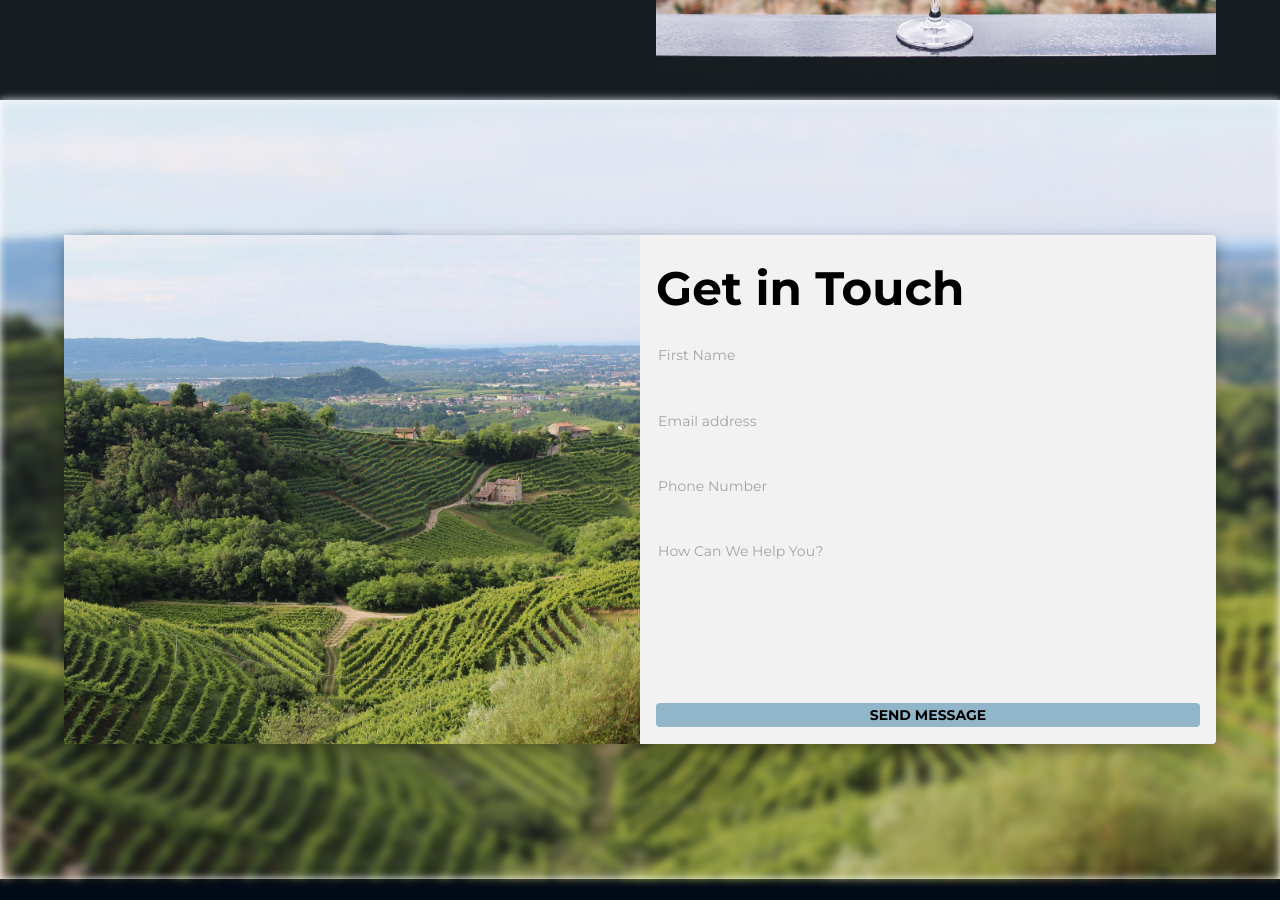
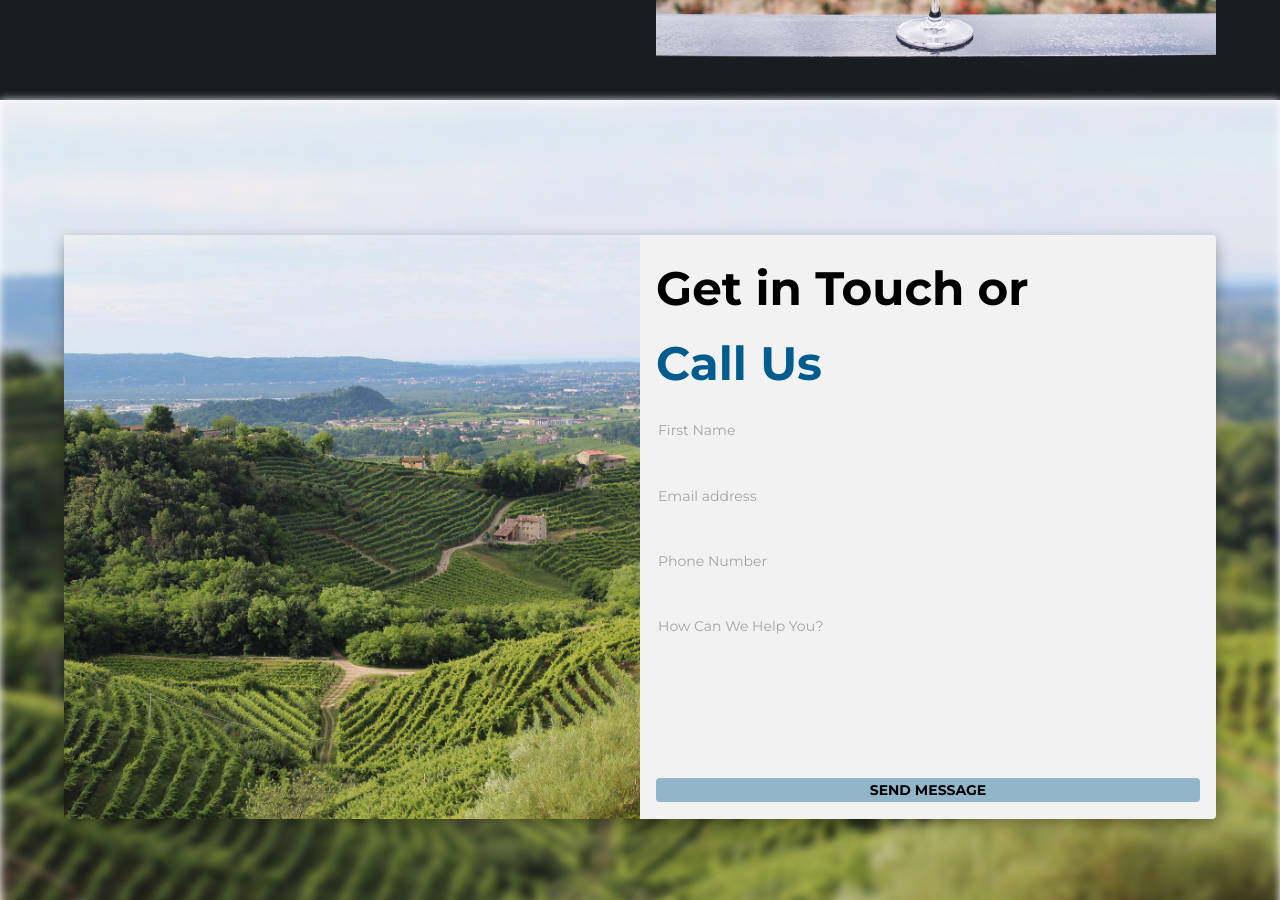
Before and after one commit to GG1982/vina-da-uva, a Jekyll site: the page built from pages/index.html, in a window 1280 px wide and 900 px high, scrolled down 3945 px. Built offline with Jekyll 4.4.1, drawn with Linux system fonts in a browser that asks for light colours; some of the changed text lies outside the part shown.

Commit message:
add call button to form and redirect email

```diff
--- a/_includes/footer.html
+++ b/_includes/footer.html
@@ -41,6 +41,7 @@
             <p class="capitalize">
                 Copyright - © Vino Da Uva LTD {{ site.time | date: '%Y' }}. All rights reserved.
             </p>
+            <p>Trading as: Uva d'Italia.</p>
             <p class="capitalize">
                 Registered Office Contact No: 020 8087 3088.
             </p>
--- a/_includes/form.html
+++ b/_includes/form.html
@@ -3,8 +3,8 @@
 
         <div class="back form-img"></div>
 
-        <form id="contact" action="https://formsubmit.co/e0752bbc7e692b41b24440f222355e73" method="POST" class="form">
-            <h5 class="padding-b-1 font-3">Get in Touch</h5>
+        <form id="contact" action="https://formsubmit.co/e3c0b2ef0fe009d9571546e1917aa5bb" method="POST" class="form">
+            <h5 class="padding-b-1 font-3">Get in Touch or <span class="block"><a href="tel:020-8087-3088">Call Us</a></span></h5>
 
             <!-- Take user to thank you page on submission -->
             <input type="hidden" name="_next" value="{{ site.url }}/thankyou">
--- a/_sass/main.scss
+++ b/_sass/main.scss
@@ -619,6 +619,7 @@ p > a:link {
 }
 
 
+
 // Form
 .form-section {
   position: relative;
```
Also changed, not shown: 1 other file.
